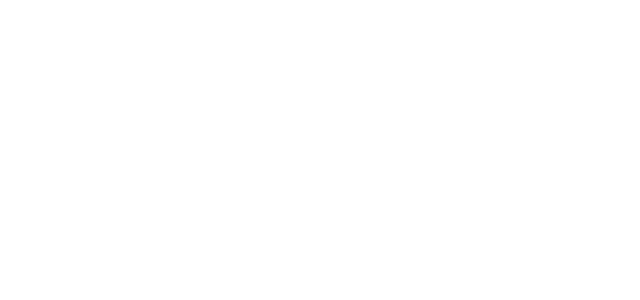
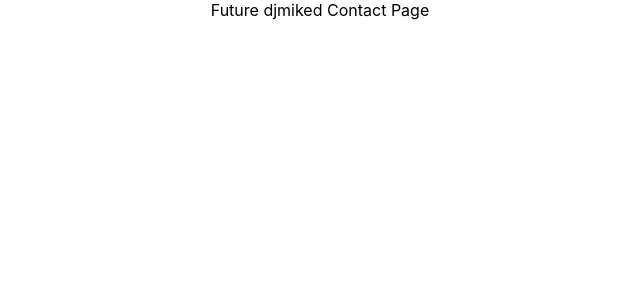
Before and after one commit to marcusmcb/djmikedsite, a React (Create React App) app in the folder client/: page /contact in a window 1280 px wide. Before the commit this address had no page. Shown: the top 300 px of the page, without its empty margins (320-960 px from the left). Built offline with nearby package versions, Linux system fonts and the light colour scheme.

Commit message:
added contact & patreon starter pages & shared components folder

```diff
--- a/client/src/App.js
+++ b/client/src/App.js
@@ -3,6 +3,8 @@
 
 import MainPage from './components/MainPage'
 import GalleryPage from './components/GalleryPage'
+import PatreonPage from './components/PatreonPage'
+import ContactPage from './components/ContactPage'
 
 import './App.css'
 
@@ -11,6 +13,8 @@
     <Routes>
       <Route path='/' exact element={<MainPage />}></Route>
       <Route path='/gallery' element={<GalleryPage />}></Route>
+      <Route path='/patreon' element={<PatreonPage />}></Route>
+      <Route path='/contact' element={<ContactPage />}></Route>
     </Routes>
   )
 
--- /dev/null
+++ b/client/src/components/ContactPage.js
@@ -0,0 +1,9 @@
+import React from 'react'
+
+const ContactPage = () => {
+  return (
+    <div>Future djmiked Contact Page</div>
+  )
+}
+
+export default ContactPage
--- /dev/null
+++ b/client/src/components/PatreonPage.js
@@ -0,0 +1,9 @@
+import React from 'react'
+
+const PatreonPage = () => {
+  return (
+    <div>Future djmiked Patreon Page</div>
+  )
+}
+
+export default PatreonPage
```
Also changed, not shown: client/src/components/shared/SocialLinks.js (added, +9 -0 lines), client/src/components/contactpage.css (added), client/src/components/patreonpage.css (added), client/src/components/shared/MediaPlayer.js (renamed from client/src/components/MediaPlayer.js), client/src/components/shared/mediaplayer.css (added), client/src/components/shared/sociallinks.css (added), 2 other files (tests, documents, lock files or other folders).
